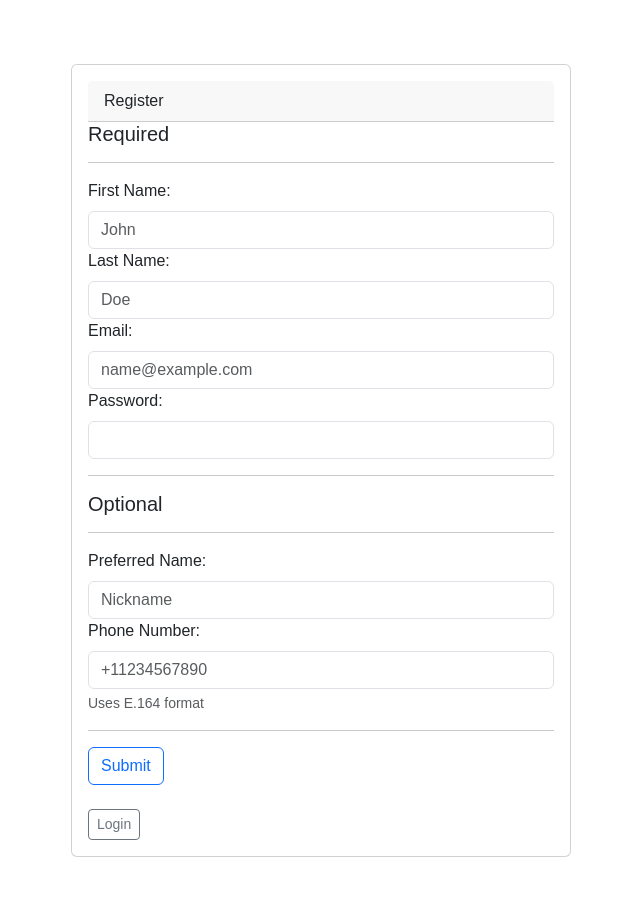
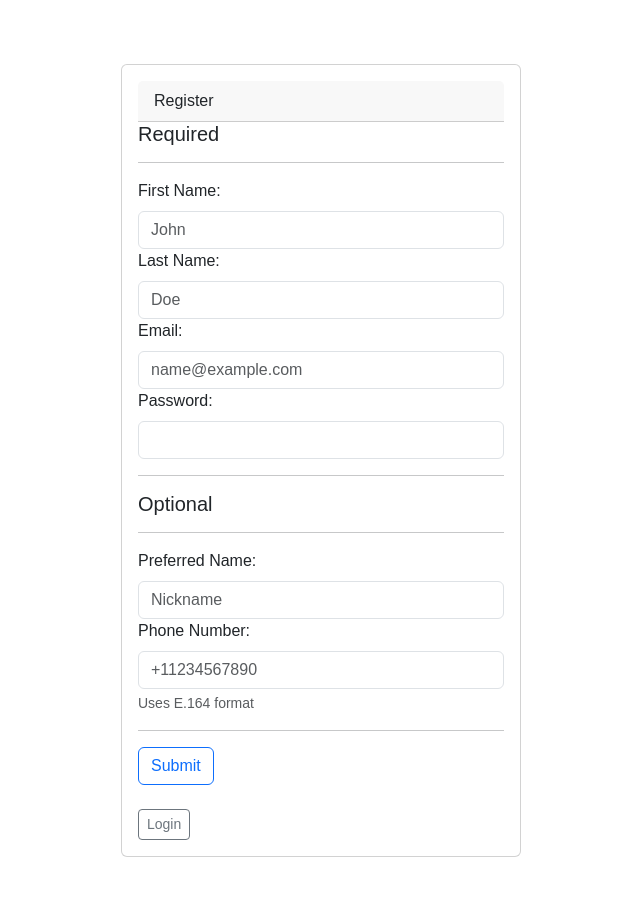
Before and after one commit to ritumaiti2009/CAC_Proj, a Flask app: page /register in a window 1280 px wide. Shown: the part 62-983 px from the top of the page, without its empty margins (319-959 px from the left). Run offline with Flask 3, Linux system fonts and the light colour scheme; some web fonts are replaced.

Commit message:
Mini Format

```diff
--- a/static/style.css
+++ b/static/style.css
@@ -3,7 +3,7 @@
 }
 
 .card-form {
-    width: 400px;
+    width: 450px;
     margin: 64px;
 }
 
--- a/templates/layout.html
+++ b/templates/layout.html
@@ -3,6 +3,8 @@
     <head>
         <meta charset="UTF-8" />
         <meta name="viewport" content="width=device-width, initial-scale=1.0" />
+        <meta name="keywords" content="Village Recovery Portal">
+        <meta name="description" content="Lost and Found recovery website">
         <link href="{{ url_for('static', filename='style.css') }}" rel="stylesheet" />
         <!-- Google font -->
         <link rel="preconnect" href="https://fonts.googleapis.com">
--- a/templates/login.html
+++ b/templates/login.html
@@ -2,7 +2,7 @@
 {% block title %}Log In{% endblock %}
 {% block nav %}{% endblock %}
 {% block main %}
-    <div class="card mx-auto" style="width: 300px; margin: 64px;">
+    <div class="card-form card mx-auto">
         <div class="card-body">
             <div class="card-header">Login</div>
             <form method="post">
--- a/templates/manage_request.html
+++ b/templates/manage_request.html
@@ -4,7 +4,6 @@
     {% for request in requests %}
         <div class="card m-2">
             <div class="card-body">
-                <ul class="list-group list-group-flush">
                 <ul class="list-group list-group-flush">
                     <li class="list-group-item">
                         <h5 class="card-header {% if request['request_status'] == 'pending' %} bg-secondary {% elif request['request_status'] == 'approved' %} bg-success {% else %} bg-danger {% endif %}">
--- a/templates/register.html
+++ b/templates/register.html
@@ -2,7 +2,7 @@
 {% block title %}Register{% endblock %}
 {% block nav %}{% endblock %}
 {% block main %}
-    <div class="card mx-auto" style="width: 500px; margin: 64px;">
+    <div class="card-form card mx-auto">
         <div class="card-body">
             <div class="card-header">Register</div>
             <form method="post">
```
Lines whose indentation alone changed are shown as unchanged.
